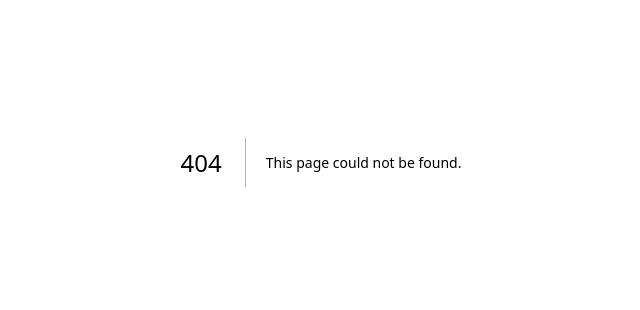
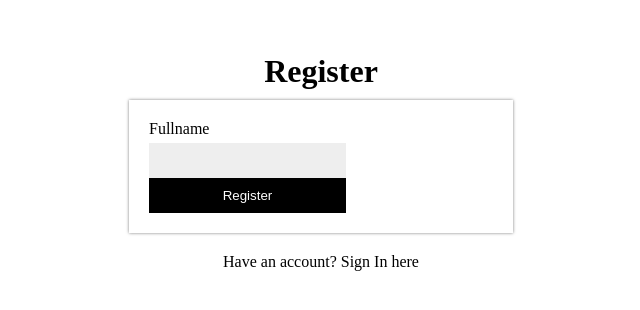
Before and after one commit to rizqullahanjr/comms-store, a Next.js app: page /auth/register in a window 1280 px wide. Before the commit this address had no page. Shown: the part 238-548 px from the top of the page, without its empty margins (319-959 px from the left). Built offline with nearby package versions, Linux system fonts and the light colour scheme.

Commit message:
register page build with scss

```diff
--- a/package.json
+++ b/package.json
@@ -10,14 +10,18 @@
     "prepare": "husky install"
   },
   "dependencies": {
+    "bcrypt": "^5.1.1",
+    "firebase": "^10.14.0",
     "next": "14.2.14",
     "react": "^18",
-    "react-dom": "^18"
+    "react-dom": "^18",
+    "sass": "^1.79.4"
   },
   "devDependencies": {
     "@testing-library/dom": "^10.4.0",
     "@testing-library/jest-dom": "^6.5.0",
     "@testing-library/react": "^16.0.1",
+    "@types/bcrypt": "^5.0.2",
     "@types/node": "^20",
     "@types/react": "^18",
     "@types/react-dom": "^18",
--- /dev/null
+++ b/src/components/views/auth/Register/Register.module.scss
@@ -0,0 +1,38 @@
+.register {
+  display: flex;
+  align-items: center;
+  justify-content: center;
+  flex-direction: column;
+  height: 100vh;
+  width: 100vw;
+  &__title {
+    font-size: 32px;
+    margin-bottom: 10px;
+  }
+  &__form {
+    width: 30%;
+    padding: 20px;
+    box-shadow: 0 0 3px rgba(0, 0, 0, 0.5);
+    margin-bottom: 20px;
+    display: flex;
+    &__item {
+      display: flex;
+      flex-direction: column;
+      margin-bottom: 20px 0;
+      &__input {
+        padding: 10px;
+        background-color: #eee;
+        margin-top: 5px;
+        border: none;
+        outline: none;
+      }
+    }
+    &__button {
+      background-color: #000;
+      color: #fff;
+      width: 100%;
+      padding: 10px;
+      border: none;
+    }
+  }
+}
--- /dev/null
+++ b/src/components/views/auth/Register/index.tsx
@@ -0,0 +1,21 @@
+import styles from "./Register.module.scss";
+
+const RegisterView = () => {
+  return (
+    <div className={styles.register}>
+      <h1 className={styles.register__title}>Register</h1>
+      <div className={styles.register__form}>
+        <form action="">
+          <div className={styles.register__form__item}>
+            <label htmlFor="">Fullname</label>
+            <input type="text" className={styles.register__form__item__input} />
+          </div>
+          <button className={styles.register__form__button}>Register</button>
+        </form>
+      </div>
+      <p>Have an account? Sign In here</p>
+    </div>
+  );
+};
+
+export default RegisterView;
--- /dev/null
+++ b/src/lib/firebase/init.ts
@@ -0,0 +1,18 @@
+// Import the functions you need from the SDKs you need
+import { initializeApp } from "firebase/app";
+// TODO: Add SDKs for Firebase products that you want to use
+// https://firebase.google.com/docs/web/setup#available-libraries
+
+// Your web app's Firebase configuration
+const firebaseConfig = {
+  apiKey: process.env.NEXT_FIREBASE_API_KEY,
+  authDomain: process.env.NEXT_FIREBASE_AUTH_DOMAIN,
+  projectId: process.env.NEXT_FIREBASE_PROJECT_ID,
+  storageBucket: process.env.NEXT_FIREBASE_STORAGE_BUCKET,
+  messagingSenderId: process.env.NEXT_FIREBASE_MESSAGING_SENDER_ID,
+  appId: process.env.NEXT_FIREBASE_APP_ID,
+};
+
+// Initialize Firebase
+const app = initializeApp(firebaseConfig);
+export default app;
--- /dev/null
+++ b/src/lib/firebase/service.ts
@@ -0,0 +1,69 @@
+/* eslint-disable @typescript-eslint/no-unsafe-function-type */
+import {
+  getFirestore,
+  getDocs,
+  collection,
+  doc,
+  getDoc,
+  query,
+  where,
+  addDoc,
+} from "firebase/firestore";
+import app from "./init";
+import bcrypt from "bcrypt";
+
+const firestore = getFirestore(app);
+
+export async function retrieveData(collectionName: string) {
+  const snapshot = await getDocs(collection(firestore, collectionName));
+  const data = snapshot.docs.map((doc) => ({
+    id: doc.id,
+    ...doc.data(),
+  }));
+
+  return data;
+}
+
+export async function retrieveDataById(collectionName: string, id: string) {
+  const snapshot = await getDoc(doc(firestore, collectionName, id));
+  const data = snapshot.data();
+  return data;
+}
+export async function signUp(
+  userData: {
+    email: string;
+    fullname: string;
+    password: string;
+    phone: string;
+    role?: string;
+  },
+  callback: Function
+) {
+  const q = query(
+    collection(firestore, "users"),
+    where("email", "==", userData.email)
+  );
+
+  const snapshot = await getDocs(q);
+  const data = snapshot.docs.map((doc) => ({
+    id: doc.id,
+    ...doc.data(),
+  }));
+
+  if (data.length > 0) {
+    callback(false);
+  } else {
+    if (!userData.role) {
+      userData.role = "member";
+    }
+    userData.password = await bcrypt.hash(userData.password, 10);
+    await addDoc(collection(firestore, "users"), userData)
+      .then(() => {
+        callback(true);
+      })
+      .catch((error) => {
+        callback(false);
+        console.log(error);
+      });
+  }
+}
--- /dev/null
+++ b/src/pages/api/user/register.ts
@@ -0,0 +1,21 @@
+import type { NextApiRequest, NextApiResponse } from "next";
+import { signUp } from "@/lib/firebase/service";
+
+export default async function handler(
+  req: NextApiRequest,
+  res: NextApiResponse
+) {
+  if (req.method === "POST") {
+    await signUp(req.body, (status: boolean) => {
+      if (status) {
+        res.status(200).json({ status: true, message: "success" });
+      } else {
+        res.status(400).json({ status: false, message: "failed" });
+      }
+    });
+  } else {
+    res
+      .status(405)
+      .json({ status: false, statusCode: 405, message: "Method not allow" });
+  }
+}
--- /dev/null
+++ b/src/pages/auth/register.tsx
@@ -0,0 +1,11 @@
+import RegisterView from "@/components/views/auth/Register";
+
+const RegisterPage = () => {
+  return (
+    <>
+      <RegisterView />
+    </>
+  );
+};
+
+export default RegisterPage;
--- a/src/styles/globals.css
+++ b/src/styles/globals.css
@@ -1,13 +1,7 @@
-:root {
-  --background: #ffffff;
-  --foreground: #171717;
-}
-
-@media (prefers-color-scheme: dark) {
-  :root {
-    --background: #0a0a0a;
-    --foreground: #ededed;
-  }
+* {
+  box-sizing: border-box;
+  padding: 0;
+  margin: 0;
 }
 
 html,
@@ -16,27 +10,7 @@ body {
   overflow-x: hidden;
 }
 
-body {
-  color: var(--foreground);
-  background: var(--background);
-  font-family: Arial, Helvetica, sans-serif;
-  -webkit-font-smoothing: antialiased;
-  -moz-osx-font-smoothing: grayscale;
-}
-
-* {
-  box-sizing: border-box;
-  padding: 0;
-  margin: 0;
-}
-
 a {
   color: inherit;
   text-decoration: none;
 }
-
-@media (prefers-color-scheme: dark) {
-  html {
-    color-scheme: dark;
-  }
-}
```
Also changed, not shown: 1 other file (tests, documents, lock files or other folders).
